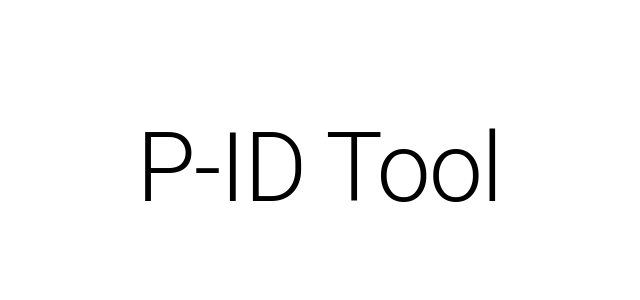
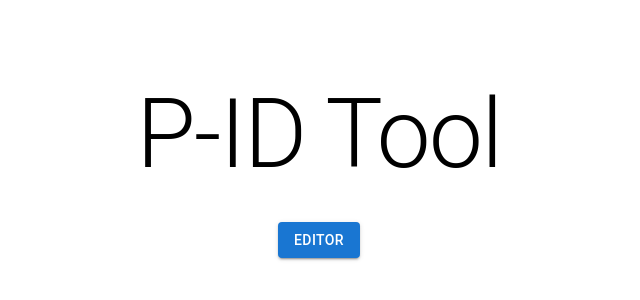
Before and after one commit to miteshmishra/p-id-tool, a Next.js app: page / in a window 1280 px wide. Shown: the part 232-532 px from the top of the page, without its empty margins (321-961 px from the left). Built offline with nearby package versions, Linux system fonts and the light colour scheme.

Commit message:
Enhance Home and Editor components. Added a button to navigate to the editor in the Home component. Improved connection drawing logic and added comments for clarity in the Editor component. Updated node position handling during drag-and-drop operations.

```diff
--- a/src/app/page.tsx
+++ b/src/app/page.tsx
@@ -1,11 +1,16 @@
-import { Box, Typography } from "@mui/material";
+"use client";
+import { Box, Button, Typography } from "@mui/material";
+import { useRouter } from "next/navigation";
 import React from "react";
 
 const Home = () => {
+    const route = useRouter();
     return (
         <Box
             sx={{
                 display: "flex",
+                flexDirection: "column",
+                gap: 4,
                 alignItems: "center",
                 justifyContent: "center",
                 height: "100vh",
@@ -13,6 +18,9 @@ const Home = () => {
             }}
         >
             <Typography variant="h1">P-ID Tool</Typography>
+            <Button variant="contained" onClick={() => route.push("editor")}>
+                Editor
+            </Button>
         </Box>
     );
 };
```
Also changed, not shown: src/app/editor/page.tsx (+10 -15 lines).
